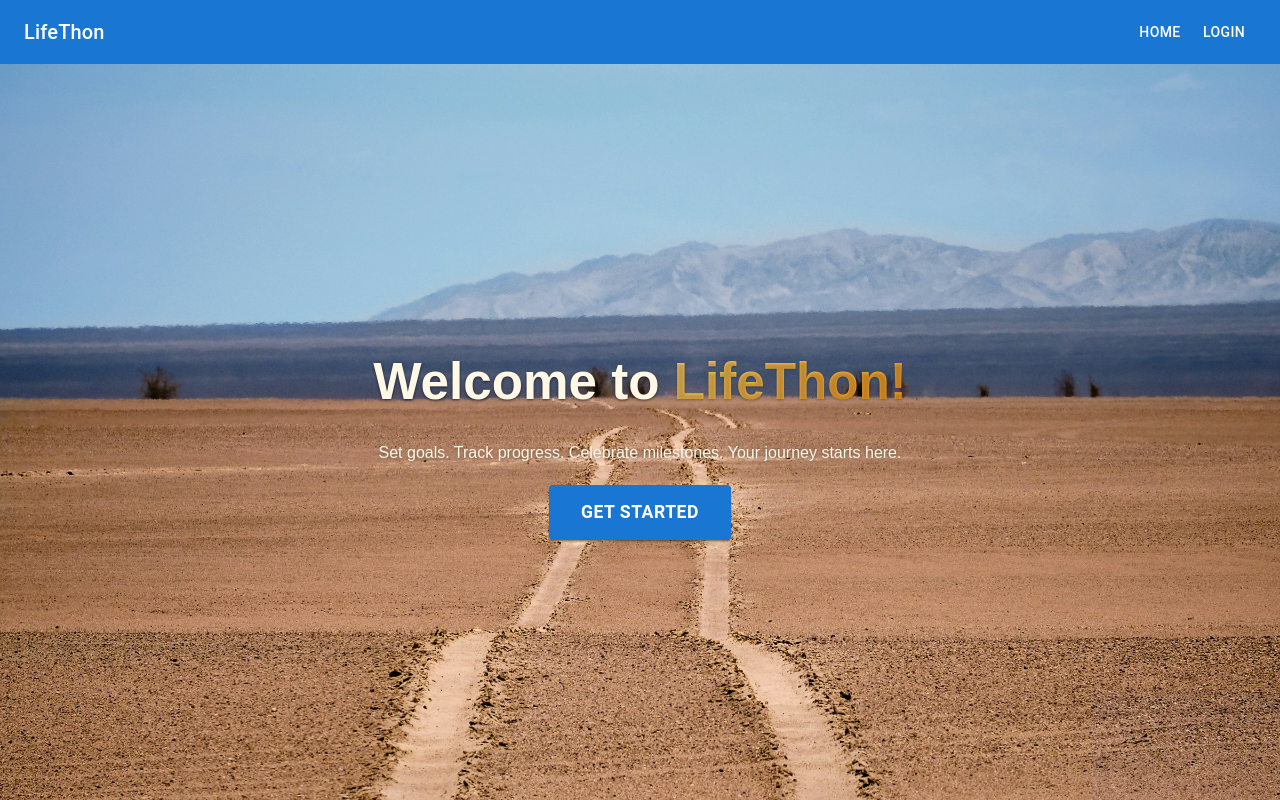
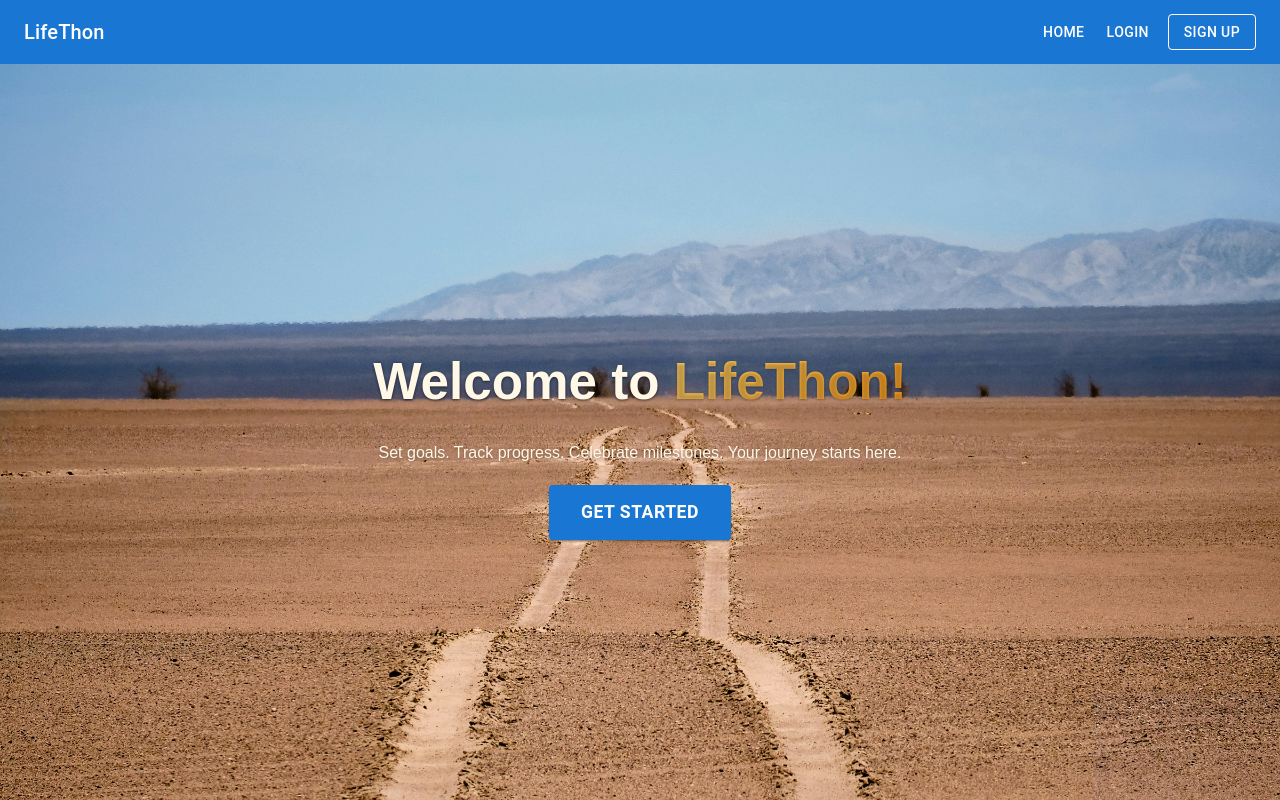
Before and after one commit to ZapboltIsEpic/lifethon, a Next.js app in the folder frontend/: page / in a window 1280 px wide. Built offline with nearby package versions, Linux system fonts and the light colour scheme.

Commit message:
added seperate navbar logic for logged in users

```diff
--- a/frontend/app/components/NavBar.tsx
+++ b/frontend/app/components/NavBar.tsx
@@ -1,25 +1,56 @@
 "use client";
 
 import Link from "next/link";
+import { useRouter } from "next/navigation";
 import { AppBar, Toolbar, Typography, Button } from "@mui/material";
+import { useAuth } from "../contexts/AuthContext";
 
 const NavBar = () => {
+  const { isAuthenticated, logout } = useAuth();
+  const router = useRouter();
+
+  const handleLogout = async () => {
+    await logout();
+    router.push("/login");
+  };
+
   return (
-    <div>
     <AppBar position="static">
       <Toolbar>
         <Typography variant="h6" style={{ flexGrow: 1 }}>
           LifeThon
         </Typography>
+
+        {isAuthenticated ? (
+          <>
+            <Link href="/dashboard">
+              <Button color="inherit">Dashboard</Button>
+            </Link>
+            <Button color="inherit" onClick={handleLogout}>
+              Logout
+            </Button>
+          </>
+        ) : (
+          <>
             <Link href="/">
               <Button color="inherit">Home</Button>
             </Link>
             <Link href="/login">
               <Button color="inherit">Login</Button>
             </Link>
+            <Link href="/register">
+              <Button
+                color="inherit"
+                variant="outlined"
+                style={{ marginLeft: 8 }}
+              >
+                Sign Up
+              </Button>
+            </Link>
+          </>
+        )}
       </Toolbar>
     </AppBar>
-    </div>
   );
 };
 
```
Lines whose indentation alone changed are shown as unchanged.
